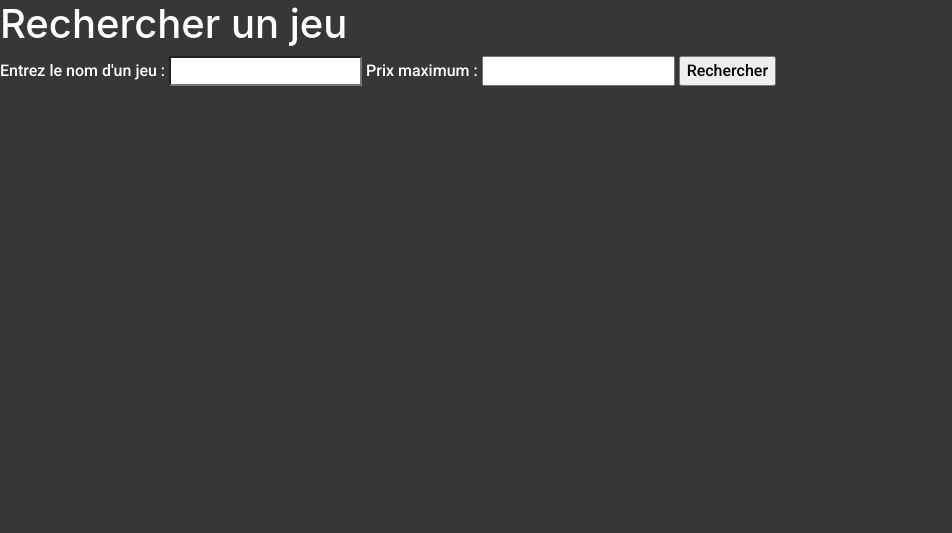
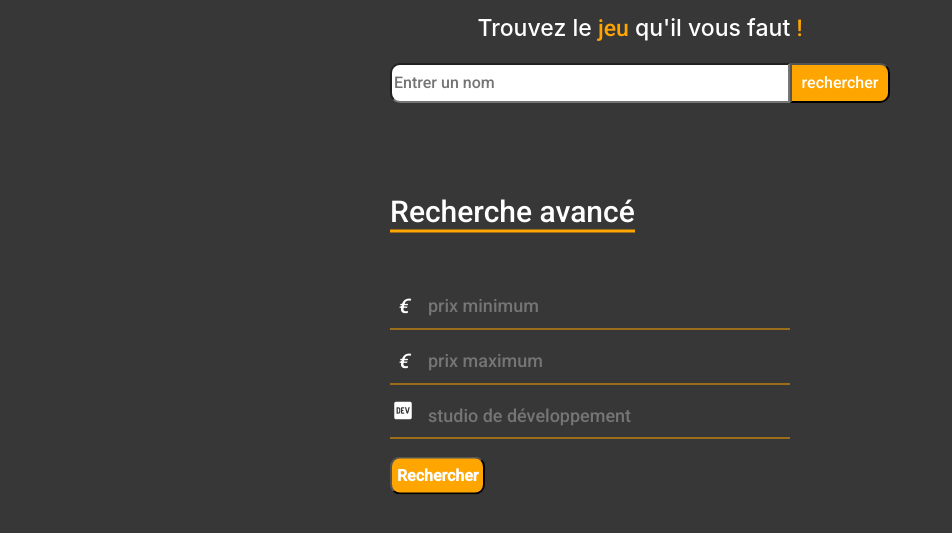
Before and after one commit to jpayet/sae203, a PHP site: page /form_recherche.php in a window 1280 px wide. Shown: the part 56-589 px from the top of the page, without its empty margins (0-952 px from the left). Run offline with PHP 8.4, Linux system fonts and the light colour scheme; some libraries are stand-ins or nearby versions.

Commit message:
modif recherche

```diff
--- a/debut_html.inc.php
+++ b/debut_html.inc.php
@@ -11,6 +11,7 @@
     <script src="https://cdn.jsdelivr.net/npm/popper.js@1.12.9/dist/umd/popper.min.js" integrity="sha384-ApNbgh9B+Y1QKtv3Rn7W3mgPxhU9K/ScQsAP7hUibX39j7fakFPskvXusvfa0b4Q" crossorigin="anonymous"></script>
     <script src="https://cdn.jsdelivr.net/npm/bootstrap@4.0.0/dist/js/bootstrap.min.js" integrity="sha384-JZR6Spejh4U02d8jOt6vLEHfe/JQGiRRSQQxSfFWpi1MquVdAyjUar5+76PVCmYl" crossorigin="anonymous"></script>
     <script src="https://code.jquery.com/jquery-3.6.0.min.js"></script>
+    <script src="https://kit.fontawesome.com/2bbec6ce81.js" crossorigin="anonymous"></script>
     <script src="parsley.min.js"></script>
     <link rel="stylesheet" href="parsley.css">
     <link rel="stylesheet" href="styles.css">
--- a/form_recherche.php
+++ b/form_recherche.php
@@ -3,12 +3,10 @@
     require 'header.inc.php';
 ?>
 
-<h1>Rechercher un jeu</h1>
+<h1 id="titrep2">Trouvez le <span>jeu</span> qu'il vous faut <span>!</span></h1>
 
-
-<form action="reponse_recherche.php" data-parsley-validate>
-    <label for="real">Entrez le nom d'un jeu :</label>
-    <input type="search" list="jeu" id="jeu_search" name="jeu_search" />
+<form action="reponse_recherche.php" class="form1" data-parsley-validate>
+    <input type="search" list="jeu" id="jeu_search" name="jeu_search" placeholder="Entrer un nom" />
     <datalist id="jeu">
         <option value="Borderlands 3">
         <option value="Mario Kart 8 Deluxe">
@@ -17,7 +15,22 @@
         <option value="XCOM 2">
         <option value="Clash Royale">
     </datalist>
-    <label for="prix_max">Prix maximum :</label>
-    <input type="text" id="prix_max" name="prix_max" data-parsley-type="number">
-    <input type="submit" value="Rechercher" id="submit">
+    <button type="submit" id="btn-search">rechercher</button>
 </form>
+
+<form action="reponse_recherche.php" class="form2" data-parsley-validate>
+    <h2>Recherche avancé</h2>
+    <div class="textbox">
+        <i>€</i>
+        <input type="number" placeholder="prix minimum" id="prix_min" name="prix_min" data-parsley-type="number">
+    </div>
+    <div class="textbox">
+        <i>€</i>
+        <input type="number" placeholder="prix maximum" id="prix_max" name="prix_max" data-parsley-type="number">
+    </div>
+    <div class="textbox">
+    <i class="fa-brands fa-dev"></i>
+        <input type="text" placeholder="studio de développement" id="stud_dev" name="stud_dev">
+    </div>
+    <input type="submit" value="Rechercher" id="btn-last">
+</form>
--- a/styles.css
+++ b/styles.css
@@ -139,3 +139,94 @@ footer p {
 .navbar-dark .navbar-brand span#brand {
     color: orange;
 }
+
+#btn-search {
+    width: 100px;
+    height: 30px;
+}
+
+#titrep2 {
+    margin-top: 15px;
+    text-align: center;
+    font-size: 1.8vw;
+    margin-bottom: 20px;
+}
+
+#titrep2 span {
+    color: orange;
+}
+
+.form1 {
+    display: flex;
+    flex-direction: row;
+    flex-wrap: nowrap;
+    justify-content: center;
+}
+
+input#jeu_search {
+    width: 400px;
+    border-top-left-radius: 10px;
+    border-bottom-left-radius: 10px;
+    height: 40px;
+    outline: none;
+}
+
+button#btn-search {
+    background-color: orange;
+    color: #fff;
+    border-top-right-radius: 10px;
+    border-bottom-right-radius: 10px;
+    outline: none;
+    height: 40px;
+}
+
+.form2 {
+    width: 500px;
+    position: absolute;
+    top: 50%;
+    left: 50%;
+    transform: translate(-50%, -50%);
+    color: white;
+}
+
+.form2 h2 {
+    float: left;
+    font-size: 30px;
+    border-bottom: 3px solid orange;
+    margin-bottom: 50px;
+}
+
+.textbox {
+    width: 80%;
+    overflow: hidden;
+    font-size: 20px;
+    padding: 8px 0;
+    margin: 8px 0;
+    border-bottom: 1px solid orange;
+}
+
+.textbox i {
+    width: 26px;
+    float: left;
+    text-align: center;
+}
+
+.textbox input {
+    border: none;
+    outline: none;
+    background: none;
+    color: white;
+    font-size: 18px;
+    width: 80%;
+    float: left;
+    margin: 0 10px;
+}
+
+#btn-last {
+    margin-top: 10px;
+    border-radius: 10px;
+    background-color: orange;
+    color: #fff;
+    font-weight: bold;
+    padding: 5px;
+}
```
